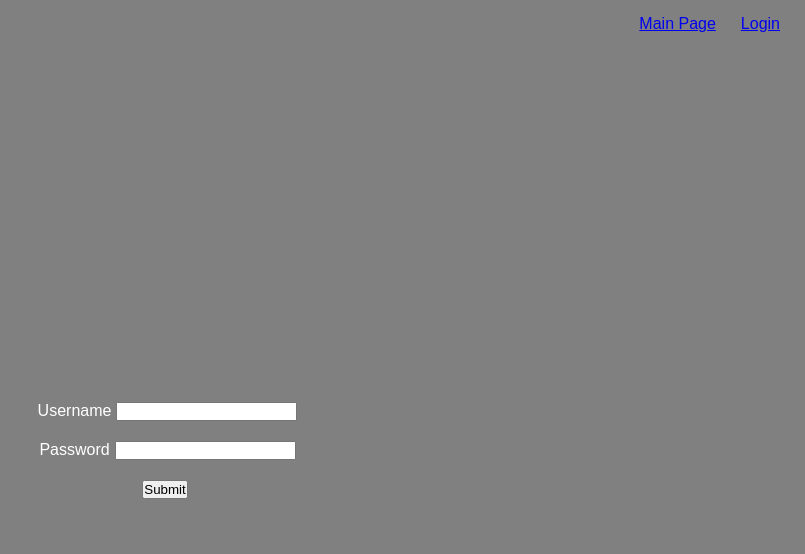
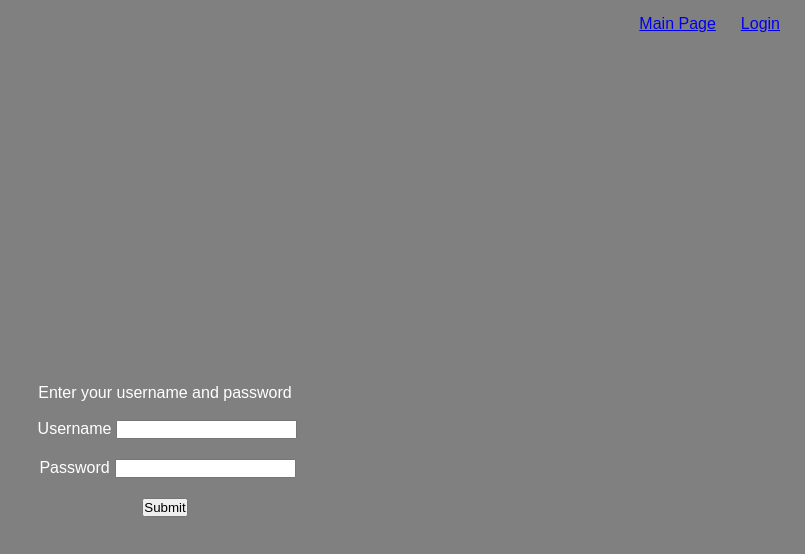
Before and after one commit to edinvnode/advanced-forum-app, a React (Create React App) app in the folder frontend/: page /login in a window 1280 px wide. Shown: the top 554 px of the page, without its empty margins (475-1280 px from the left). Built offline with nearby package versions, Linux system fonts and the light colour scheme; the HTML template or start-up script is replaced by a standard one.

Commit message:
Minor form changes

```diff
--- a/frontend/src/components/LoginForm.js
+++ b/frontend/src/components/LoginForm.js
@@ -3,6 +3,8 @@ import React from 'react';
 const LoginForm = () => {
   return (
     <div className="form">
+      <p>Enter your username and password</p>
+      <br></br>
       <form>
         <div>
           <label>Username</label>
--- a/frontend/src/index.css
+++ b/frontend/src/index.css
@@ -29,6 +29,7 @@ nav {
 
 .form {
   display: flex;
+  flex-direction: column;
   height: 100vh;
   width: 100%;
   align-items: center;
```
